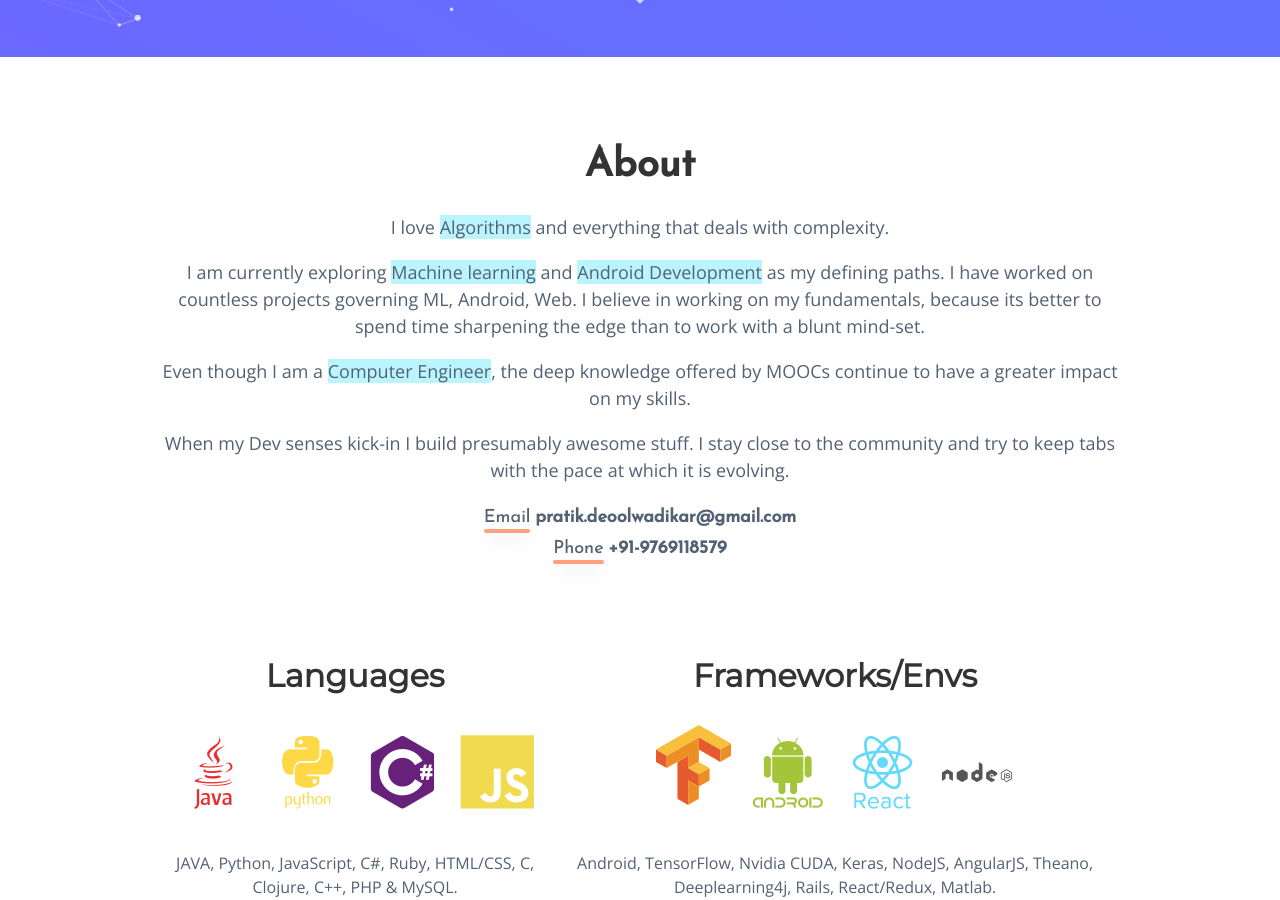
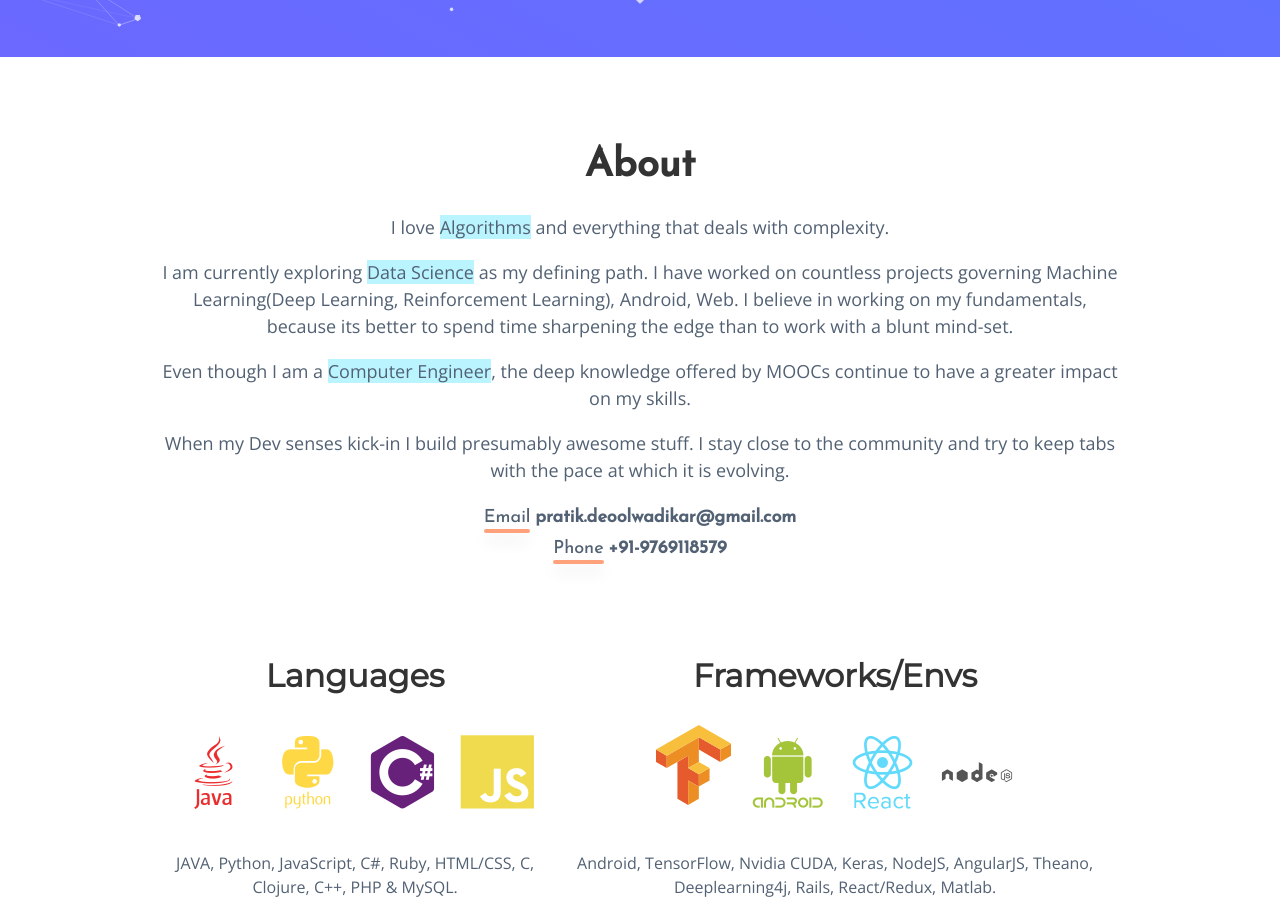
Before and after one commit to pratikdk/pratikdk.github.io, a Jekyll site: the page built from index.html, in a window 1280 px wide and 900 px high, scrolled down 843 px. Built offline with Jekyll 4.4.1, drawn with Linux system fonts in a browser that asks for light colours.

Commit message:
About Update

```diff
--- a/_includes/about.html
+++ b/_includes/about.html
@@ -2,7 +2,8 @@
   <h1> About </h1>
   <!-- <p> {{site.user_description}} </p> -->
   <p>I love <span class="about-description-highlight">Algorithms</span> and everything that deals with complexity.</p>
-  <p>I am currently exploring <span class="about-description-highlight">Machine learning</span> and <span class="about-description-highlight">Android Development</span> as my defining paths. I have worked on countless projects governing ML, Android, Web. I believe in working on my fundamentals, because its better to spend time sharpening the edge than to work with a blunt mind-set.</p>
+  <!--<p>I am currently exploring <span class="about-description-highlight">Machine learning</span> and <span class="about-description-highlight">Android Development</span> as my defining paths. I have worked on countless projects governing ML, Android, Web. I believe in working on my fundamentals, because its better to spend time sharpening the edge than to work with a blunt mind-set.</p>-->
+  <p>I am currently exploring <span class="about-description-highlight">Data Science</span> as my defining path. I have worked on countless projects governing Machine Learning(Deep Learning, Reinforcement Learning), Android, Web. I believe in working on my fundamentals, because its better to spend time sharpening the edge than to work with a blunt mind-set.</p>
   <p>Even though I am a <span class="about-description-highlight">Computer Engineer</span>, the deep knowledge offered by MOOCs continue to have a greater impact on my skills.</p>
   <p>When my Dev senses kick-in I build presumably awesome stuff. I stay close to the community and try to keep tabs with the pace at which it is evolving.</p>
   <p><span class="about-email-tip"><span class="uncool-link">Email</span> <b>pratik.deoolwadikar@gmail.com</b></span></br><span class="about-email-tip"><span class="uncool-link">Phone</span> <b>+91-9769118579</b></span></p>
```
